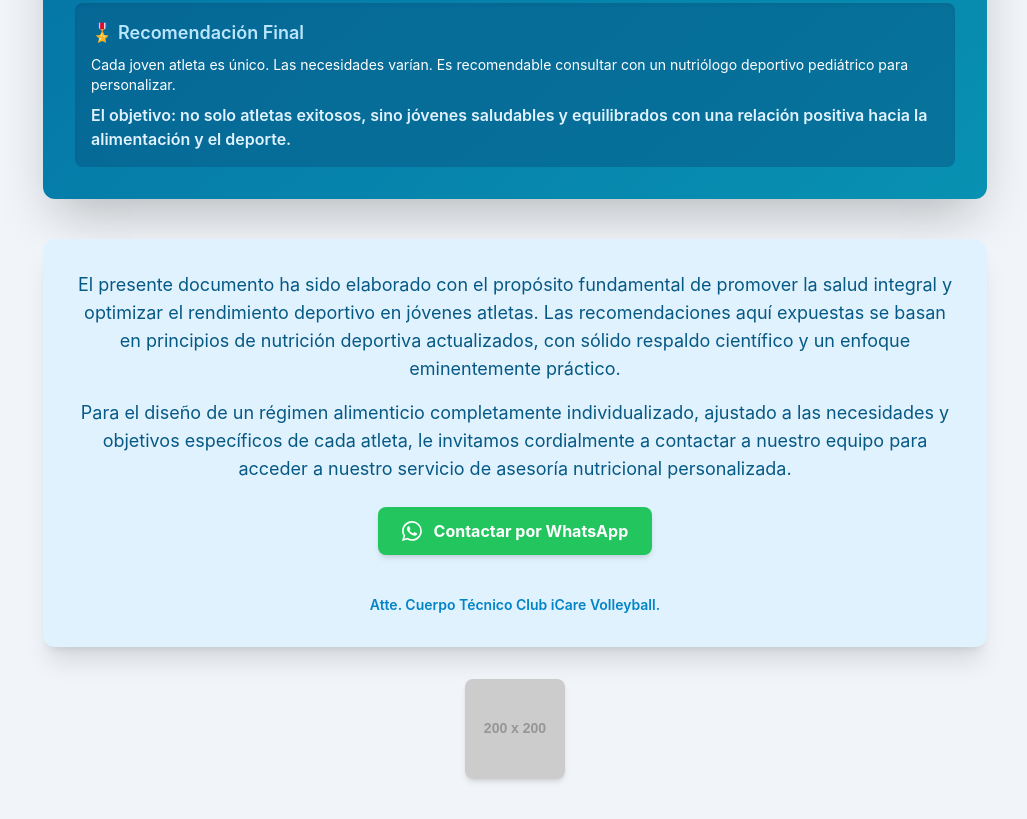
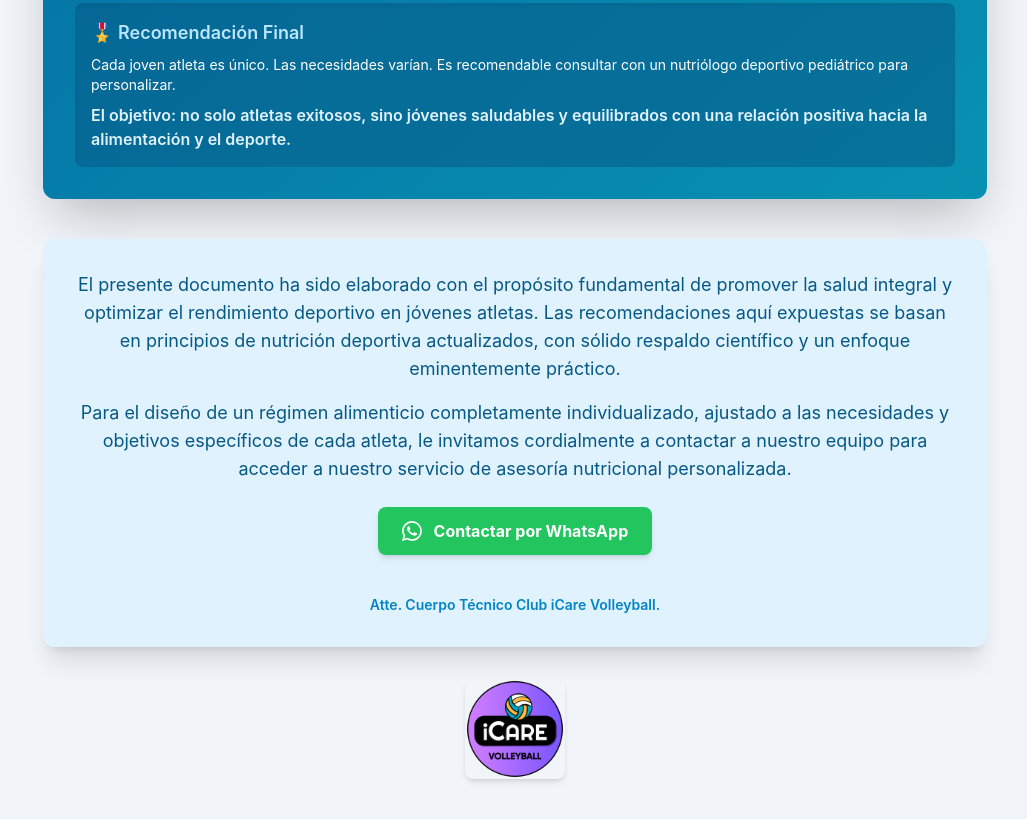
Before and after one commit to miguelvazquezmx/guia-alimentacion-atletas-icarevolleyball-9a12, a plain HTML site: page index.html in a window 1280 px wide. Shown: the part 7233-8052 px from the top of the page, without its empty margins (253-1280 px from the left). Drawn offline with nearby package versions, Linux system fonts and the light colour scheme; placeholder pictures from the web are drawn by us.

Commit message:
Update index.html
Cambio de ruta IMG

```diff
--- a/index.html
+++ b/index.html
@@ -342,7 +342,7 @@
                     <p class="text-sm text-sky-600 mt-4"><strong class="font-semibold">Atte. Cuerpo Técnico Club iCare Volleyball.</strong></p>
                 </div>
                 <div class="mt-8 card-hover">
-                    <img src="images/iCare Logos 2025.png" alt="Logotipo Club iCare Volleyball" class="mx-auto rounded-lg shadow-md" style="max-width: 100px;" onerror="this.onerror=null;this.src='https://placehold.co/200x200/FFFFFF/0284c7?text=iCare+Logo&font=Inter';this.alt='Logotipo iCare Volleyball';">
+                    <img src="iCare Logos 2025.png" alt="Logotipo Club iCare Volleyball" class="mx-auto rounded-lg shadow-md" style="max-width: 100px;" onerror="this.onerror=null;this.src='https://placehold.co/200x200/FFFFFF/0284c7?text=iCare+Logo&font=Inter';this.alt='Logotipo iCare Volleyball';">
                 </div>
             </section>
 
```
